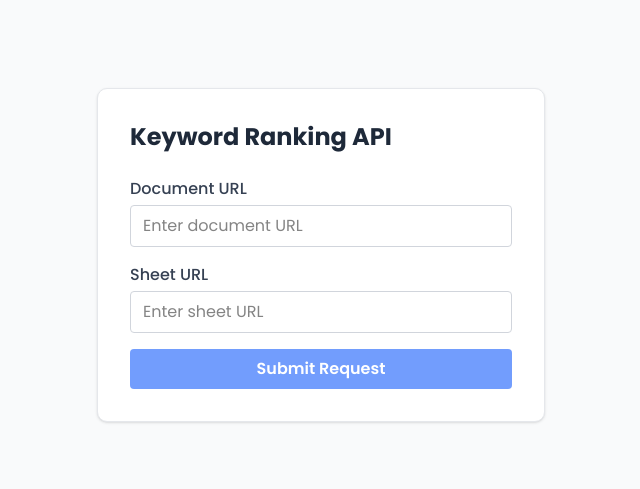
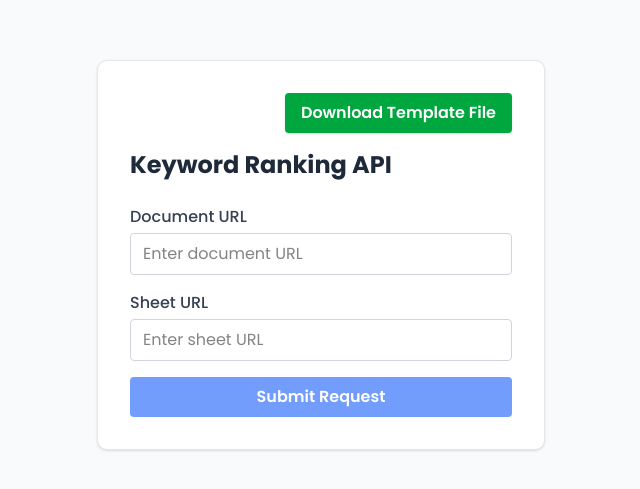
Before and after one commit to Ganesh-Karthick-Dev/seo-automation, a Next.js app: page /keyword-ranking in a window 1280 px wide. Shown: the part 145-634 px from the top of the page, without its empty margins (319-959 px from the left). Built offline with nearby package versions, Linux system fonts and the light colour scheme.

Commit message:
all done

```diff
--- a/package.json
+++ b/package.json
@@ -26,6 +26,7 @@
     "figma-api": "^2.0.2-beta",
     "figma-js": "^1.16.1-0",
     "figma-squircle": "^1.1.0",
+    "file-saver": "^2.0.5",
     "framer-motion": "^12.18.1",
     "lucide-react": "^0.518.0",
     "next": "15.3.4",
--- a/src/app/high-quality-links/page.jsx
+++ b/src/app/high-quality-links/page.jsx
@@ -56,6 +56,21 @@ const HighQualityLinksPage = () => {
   return (
     <div className="min-h-screen flex w-full items-center justify-center bg-gray-50">
       <div className="max-w-md w-full bg-white p-8 rounded-lg shadow border border-gray-200">
+        {/* Alert message about required columns */}
+        <div className="mb-4">
+          <div className="flex items-center gap-5 text-yellow-800 text-sm font-medium">
+            <span className="flex items-center justify-center h-5 w-5">
+              <svg className="w-10 h-10 text-yellow-500 flex-shrink-0" fill="none" stroke="currentColor" strokeWidth="2" viewBox="0 0 24 24" aria-hidden="true"><path strokeLinecap="round" strokeLinejoin="round" d="M12 9v2m0 4h.01m-6.938 4h13.856c1.054 0 1.658-1.14 1.105-2.045l-6.928-12.01c-.526-.912-1.684-.912-2.21 0l-6.928 12.01c-.553.905.051 2.045 1.105 2.045z" /></svg>
+            </span>
+            <span>Sheet must have these columns before submitting:</span>
+          </div>
+          <div className="mt-2 flex flex-wrap gap-2">
+            <span className="px-2 py-0.5 rounded-full bg-yellow-200 text-yellow-800 font-semibold text-xs">High Quality Link</span>
+            <span className="px-2 py-0.5 rounded-full bg-yellow-200 text-yellow-800 font-semibold text-xs">keyword</span>
+            <span className="px-2 py-0.5 rounded-full bg-yellow-200 text-yellow-800 font-semibold text-xs">domain</span>
+            <span className="px-2 py-0.5 rounded-full bg-yellow-200 text-yellow-800 font-semibold text-xs">domain authority</span>
+          </div>
+        </div>
         <h2 className="text-2xl font-bold mb-6 text-gray-800">Get High Quality Backlinks</h2>
         <div className="space-y-4">
           <div>
--- a/src/app/keyword-ranking/page.jsx
+++ b/src/app/keyword-ranking/page.jsx
@@ -5,6 +5,7 @@ import { Button } from "../../components/ui/button.jsx"
 import { Input } from "../../components/ui/input.jsx"
 import { Label } from "../../components/ui/label.jsx"
 import { Loader2, Send, CheckCircle, AlertCircle } from "lucide-react"
+import { saveAs } from "file-saver"
 
 export default function KeywordRankingPage() {
   // API form state
@@ -73,11 +74,36 @@ export default function KeywordRankingPage() {
     }
   }
 
+  // Function to download the template file as a blob
+  const handleDownloadTemplate = async () => {
+    try {
+      const response = await fetch("https://docs.google.com/spreadsheets/d/1hOkJw_u6r0Slpuk-maDdtoGj4vuAin4VI4CS9GiKI9M/export?format=xlsx", {
+        method: "GET",
+      })
+      if (!response.ok) throw new Error("Failed to download template file")
+      const blob = await response.blob()
+      // Use file-saver to trigger download
+      saveAs(blob, "Keyword_Ranking_Template.xlsx")
+    } catch (err) {
+      alert("Could not download the template file. Please try again later.")
+    }
+  }
+
   const isFormValid = formData.docURL.trim() !== "" && formData.sheetURL.trim() !== ""
 
   return (
     <div className="min-h-screen flex w-full items-center justify-center bg-gray-50">
       <div className="max-w-md w-full bg-white p-8 rounded-lg shadow border border-gray-200">
+        {/* Download Template Button */}
+        <div className="flex justify-end mb-4">
+          <button
+            type="button"
+            onClick={handleDownloadTemplate}
+            className="px-4 py-2 bg-green-600 text-white font-semibold rounded hover:bg-green-700 transition shadow"
+          >
+            Download Template File
+          </button>
+        </div>
         <h2 className="text-2xl font-bold mb-6 text-gray-800">Keyword Ranking API</h2>
 
         <form onSubmit={handleSubmit} className="space-y-4">
@@ -123,10 +149,19 @@ export default function KeywordRankingPage() {
               <CheckCircle className="w-5 h-5 text-green-600 mr-2" />
               <span className="text-green-800 font-medium">Request Successful!</span>
             </div>
-            <div className="bg-gray-100 p-3 rounded text-sm">
-              <pre className="whitespace-pre-wrap overflow-auto max-h-40 text-gray-700">
-                {JSON.stringify(response, null, 2)}
-              </pre>
+            <div className=" p-3 rounded text-sm">
+
+              {/* Add link to open response.sheet in new tab if present */}
+              {response.sheet && (
+                <a
+                  href={response.sheet}
+                  target="_blank"
+                  rel="noopener noreferrer"
+                  className="inline-block mt-3 px-4 py-2 bg-blue-600 text-white font-semibold rounded hover:bg-blue-700 transition shadow"
+                >
+                  Open Sheet
+                </a>
+              )}
             </div>
           </div>
         )}
--- a/src/app/keywordcount/page.jsx
+++ b/src/app/keywordcount/page.jsx
@@ -2,6 +2,7 @@
 
 import { useState } from "react"
 import { Loader2, CheckCircle, AlertCircle } from "lucide-react"
+import { saveAs } from "file-saver"
 
 export default function KeywordCountPage() {
   // API form state
@@ -70,11 +71,35 @@ export default function KeywordCountPage() {
     }
   }
 
+  // Function to download the template file as a blob
+  const handleDownloadTemplate = async () => {
+    try {
+      const response = await fetch("https://docs.google.com/spreadsheets/d/1Cnm3UA9aXQ1B0GRVLlHuau2R1I4uBsKzUTb3w5MC1Xk/export?format=xlsx", {
+        method: "GET",
+      })
+      if (!response.ok) throw new Error("Failed to download template file")
+      const blob = await response.blob()
+      saveAs(blob, "Keyword_Usage_Template.xlsx")
+    } catch (err) {
+      alert("Could not download the template file. Please try again later.")
+    }
+  }
+
   const isFormValid = formData.sheetURL.trim() !== "" && formData.documentURL.trim() !== ""
 
   return (
     <div className="min-h-screen flex w-full items-center justify-center bg-gray-50">
       <div className="max-w-md w-full bg-white p-8 rounded-lg shadow border border-gray-200">
+        {/* Download Template Button */}
+        <div className="flex justify-end mb-4">
+          <button
+            type="button"
+            onClick={handleDownloadTemplate}
+            className="px-4 py-2 bg-green-600 text-white font-semibold rounded hover:bg-green-700 transition shadow"
+          >
+            Download Template File
+          </button>
+        </div>
         <h2 className="text-2xl font-bold mb-6 text-gray-800">Keyword Counter</h2>
 
         <form onSubmit={handleSubmit} className="space-y-4">
--- a/src/app/metaandkeyword/page.jsx
+++ b/src/app/metaandkeyword/page.jsx
@@ -2,6 +2,7 @@
 
 import { useState } from "react"
 import { Loader2, CheckCircle, AlertCircle } from "lucide-react"
+import { saveAs } from "file-saver"
 
 export default function MetaAndKeywordPage() {
   // API form state
@@ -60,11 +61,35 @@ export default function MetaAndKeywordPage() {
     }
   }
 
+  // Function to download the template file as a blob
+  const handleDownloadTemplate = async () => {
+    try {
+      const response = await fetch("https://docs.google.com/spreadsheets/d/1Y6qqp7mCGoFOGj-fvXdNKlN_Uk0oPrO--c1Y2IT3ZSc/export?format=xlsx", {
+        method: "GET",
+      })
+      if (!response.ok) throw new Error("Failed to download template file")
+      const blob = await response.blob()
+      saveAs(blob, "Meta_Keyword_Template.xlsx")
+    } catch (err) {
+      alert("Could not download the template file. Please try again later.")
+    }
+  }
+
   const isFormValid = formData.sheetURL.trim() !== "" && formData.documentURL.trim() !== ""
 
   return (
     <div className="min-h-screen flex w-full items-center justify-center bg-gray-50">
       <div className="max-w-md w-full bg-white p-8 rounded-lg shadow border border-gray-200">
+        {/* Download Template Button */}
+        <div className="flex justify-end mb-4">
+          <button
+            type="button"
+            onClick={handleDownloadTemplate}
+            className="px-4 py-2 bg-green-600 text-white font-semibold rounded hover:bg-green-700 transition shadow"
+          >
+            Download Template File
+          </button>
+        </div>
         <h2 className="text-2xl font-bold mb-6 text-gray-800">Meta & Keyword Generator</h2>
 
         <form onSubmit={handleSubmit} className="space-y-4">
```
Also changed, not shown: 1 other file (tests, documents, lock files or other folders).
